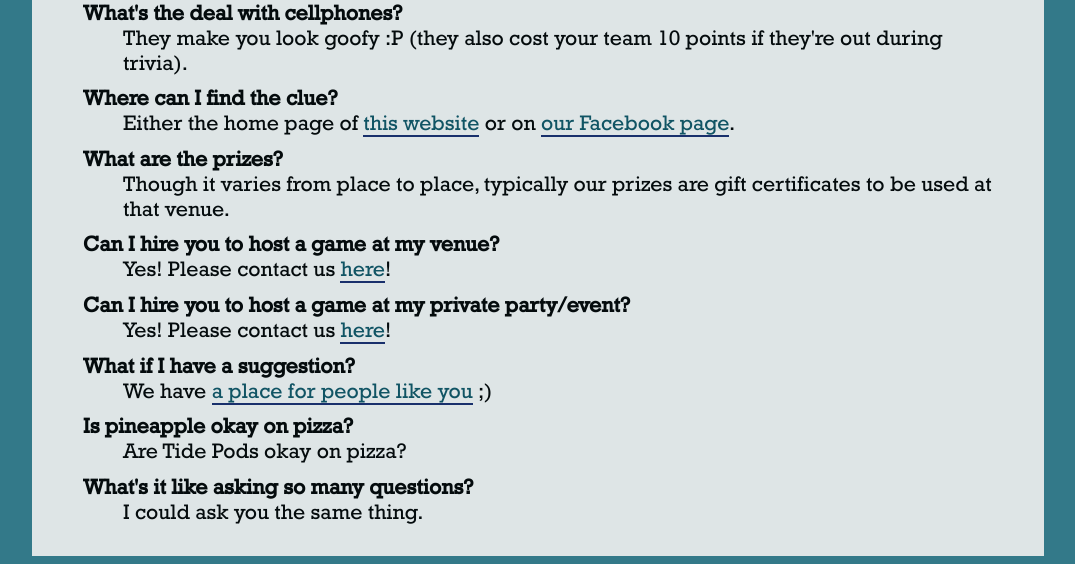
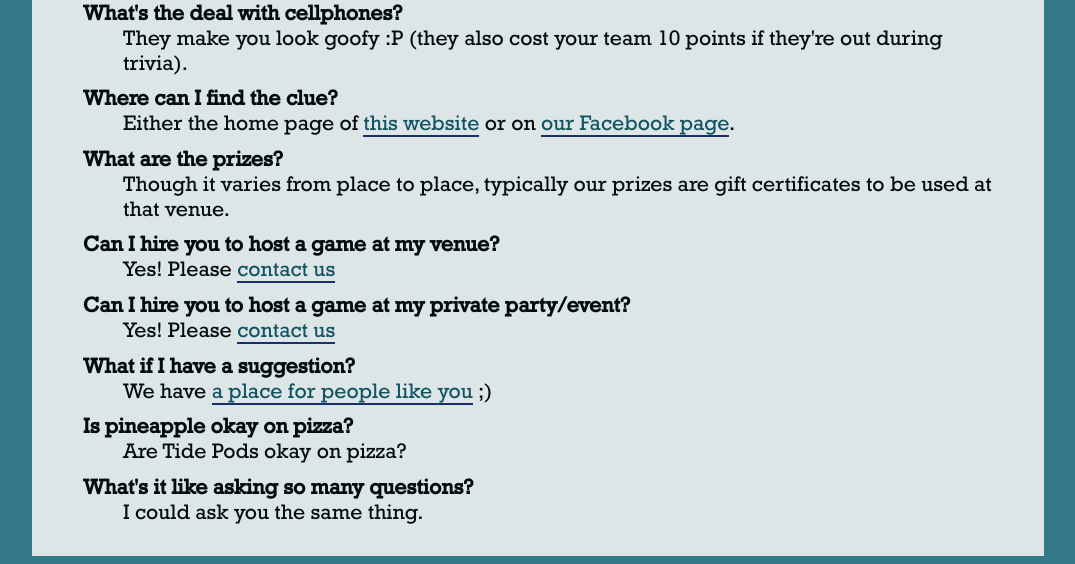
Before and after one commit to edlandm/ttl-website, a Django app: page /about/how-to-play/ in a window 1280 px wide. Shown: the part 646-1210 px from the top of the page, without its empty margins (102-1177 px from the left). Run offline with Django 3.2, Linux system fonts and the light colour scheme.

Commit message:
website:how_to_play.html: add temporary links to contact_questions

```diff
--- a/website/templates/website/how_to_play.html
+++ b/website/templates/website/how_to_play.html
@@ -41,10 +41,12 @@
         gift certificates to be used at that venue.</dd>
 
         <dt>Can I hire you to host a game at my venue?</dt>
-        <dd>Yes! Please contact us <a href="{% url 'website:hire_us' %}">here</a>!</dd>
+        <!--<dd>Yes! Please contact us <a href="{% url 'website:hire_us' %}">here</a>!</dd>-->
+        <dd>Yes! Please <a href="{% url 'website:contact_questions' %}">contact us</a></dd>
 
         <dt>Can I hire you to host a game at my private party/event?</dt>
-        <dd>Yes! Please contact us <a href="{% url 'website:hire_us' %}">here</a>!</dd>
+        <!--<dd>Yes! Please contact us <a href="{% url 'website:hire_us' %}">here</a>!</dd>-->
+        <dd>Yes! Please <a href="{% url 'website:contact_questions' %}">contact us</a></dd>
 
         <dt>What if I have a suggestion?</dt>
         <dd>We have <a href="{% url 'website:contact_questions' %}">a place for people like you</a> ;)</dd>
```
